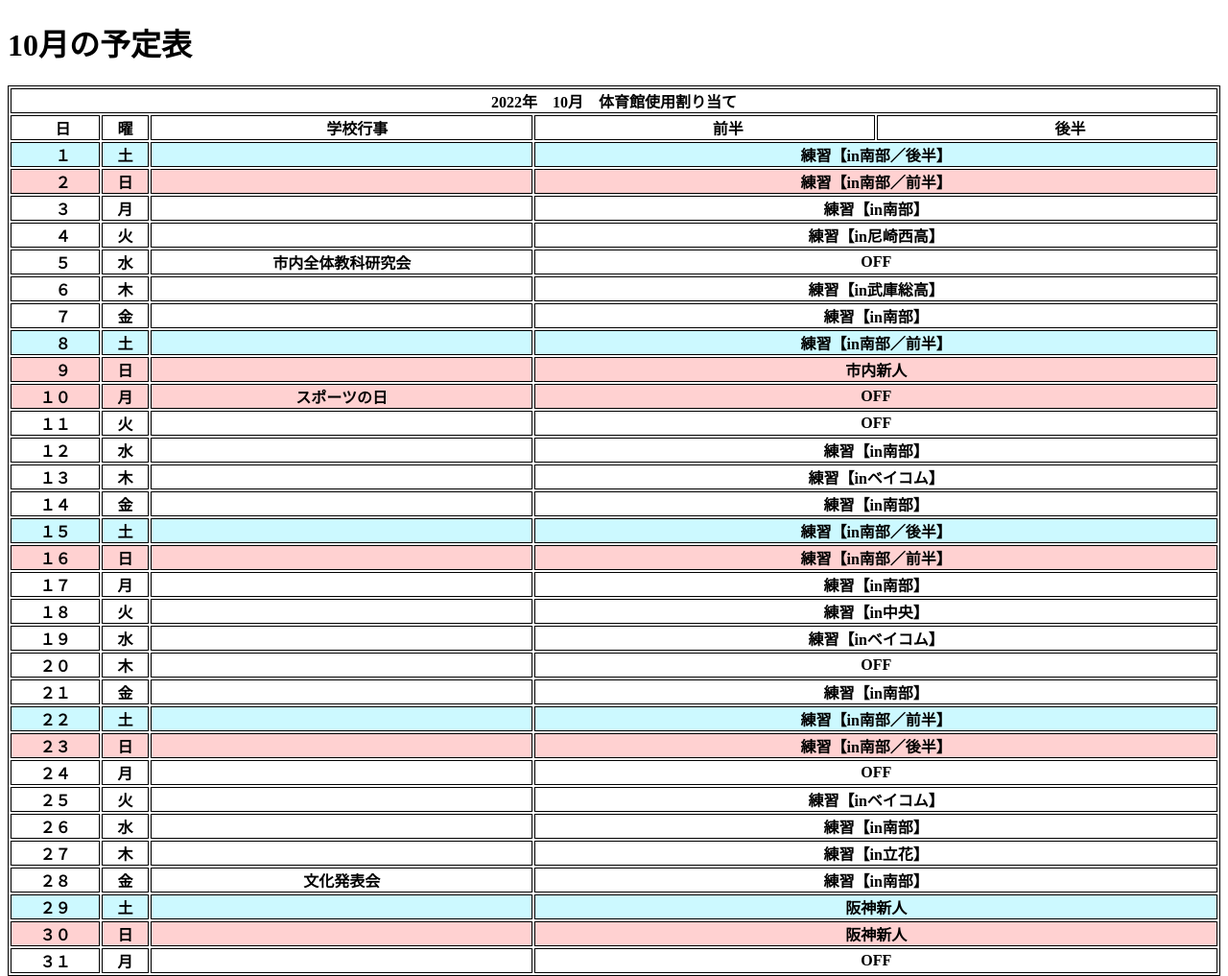
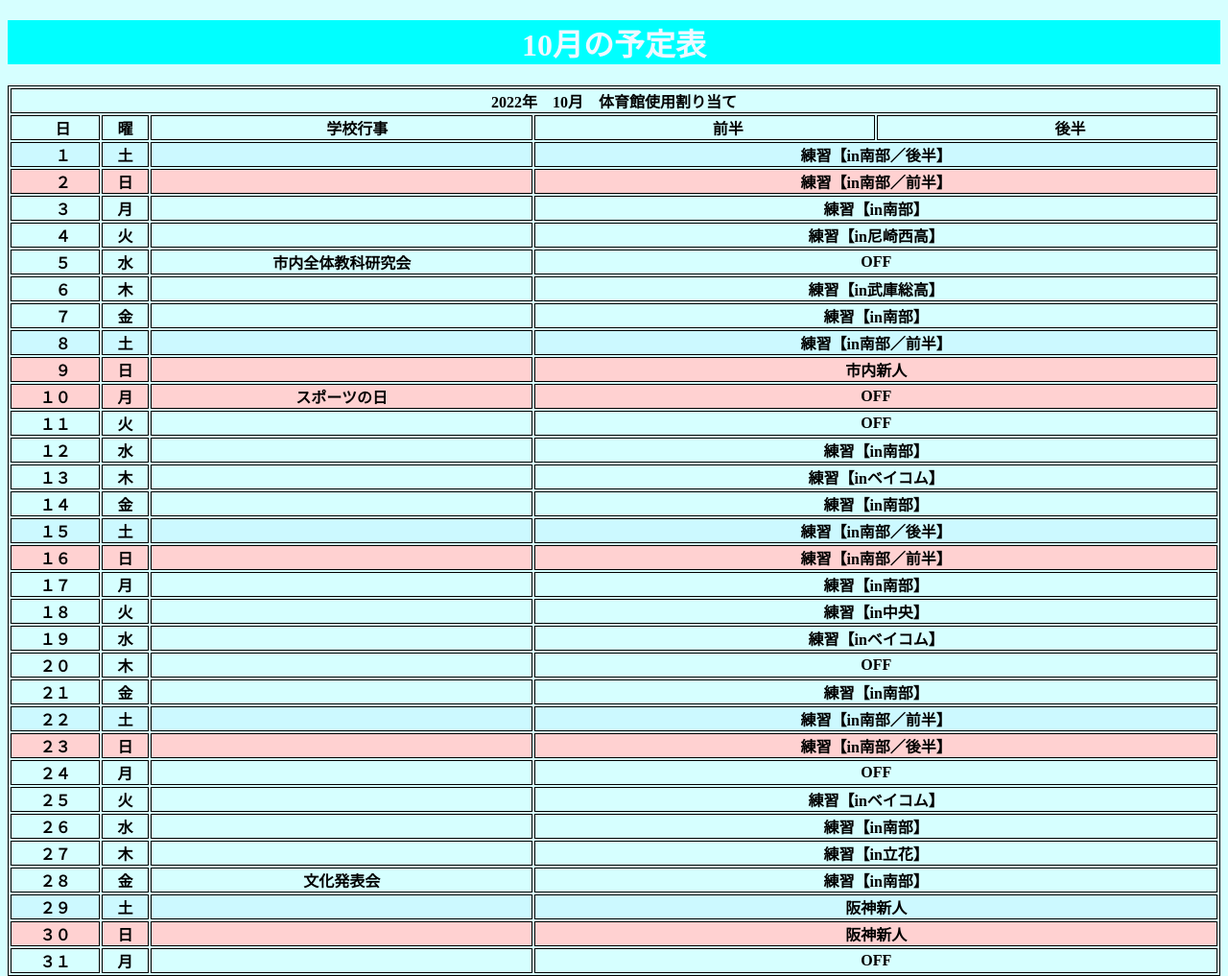
Before and after one commit to kashirio/-10-, a plain HTML site: page index.html in a window 1280 px wide. Shown: the top 1017 px of the page at 96% size. Drawn offline with Linux system fonts and the light colour scheme.

Commit message:
Update index.html

```diff
--- a/index.html
+++ b/index.html
@@ -3,6 +3,15 @@
   <head>
     <title>10月 予定表</title>
   </head>
+  <style>
+    body {
+          background-color: #d6ffff;
+    }
+    h1 {
+        text-align: center;
+        color: aliceblue;
+        background-color: #00ffff;
+  </style>
   <body>
     <h1>10月の予定表</h1>
     <table border="1" width="100%" cellpadding="0" bordercolor="#000000">
```
